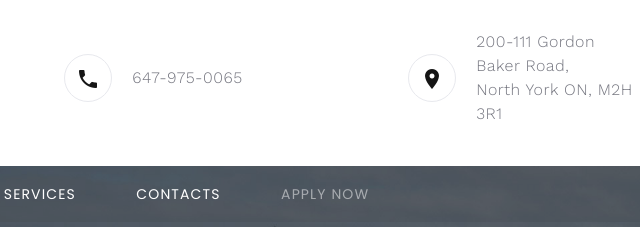
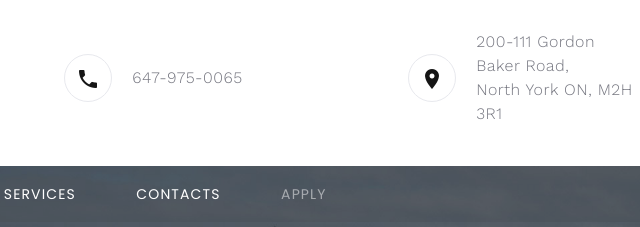
Before and after one commit to RupinVijan/mortgage-infobility, a website: page public/index.html in a window 1280 px wide. Shown: the top 227 px of the page, 293-933 px from the left. Drawn offline with nearby package versions, Linux system fonts and the light colour scheme; some packages are replaced by stand-ins of ours.

Commit message:
Update index.html

```diff
--- a/public/index.html
+++ b/public/index.html
@@ -71,7 +71,7 @@
                     </li>
                     <li class="rd-nav-item"><a class="rd-nav-link" href="contacts.html">Contacts</a>
                     </li>
-                    <li class="rd-nav-item"><a class="rd-nav-link" href="#apply-now">Apply Now</a>
+                    <li class="rd-nav-item"><a class="rd-nav-link" href="#apply-now">Apply </a>
                     </li>
 
 
```
